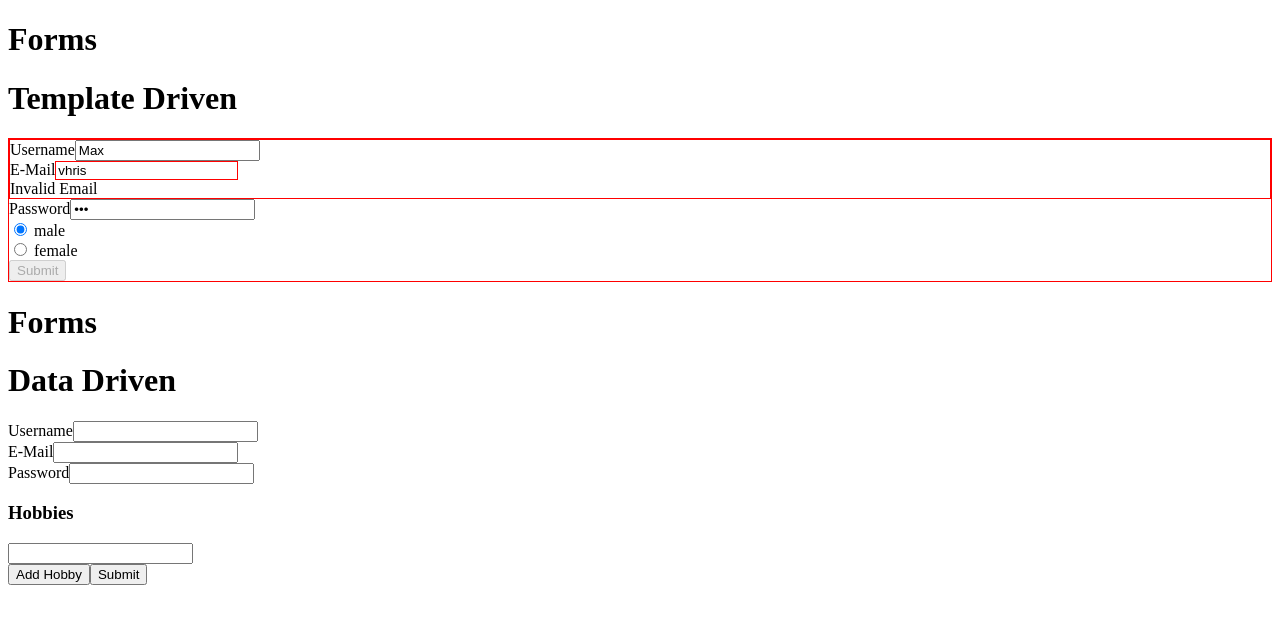
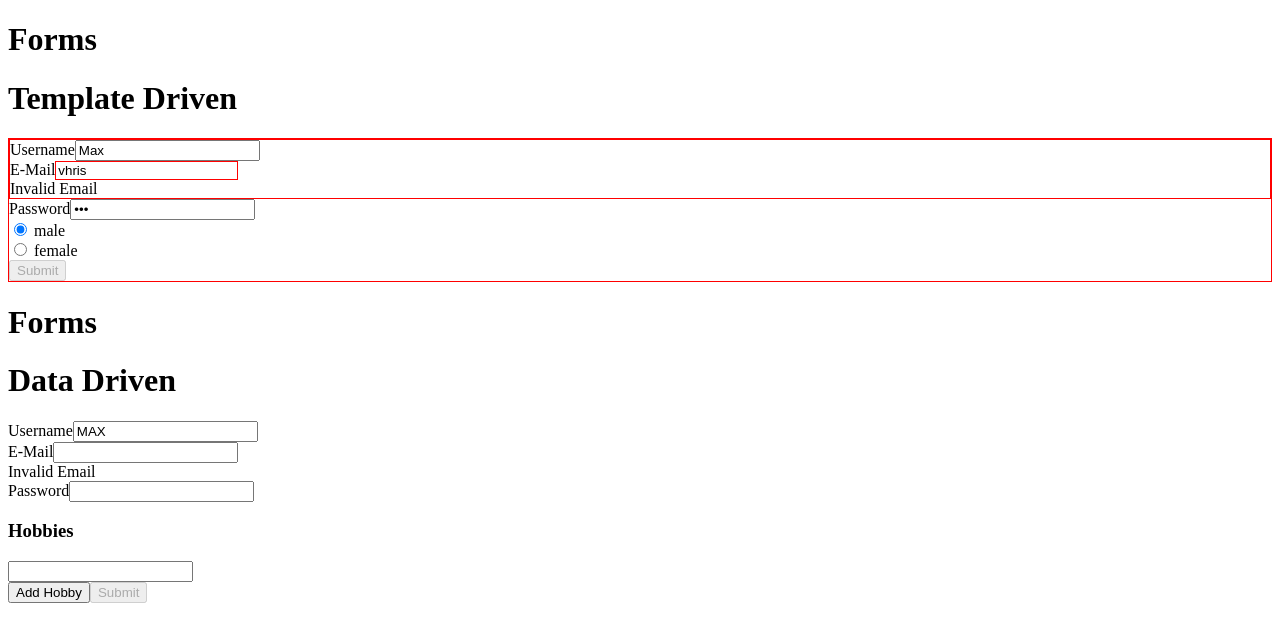
Before and after one commit to Farzaneh-Taleb/forms-udemy, an Angular app: page / in a window 1280 px wide. Shown: the top 642 px of the page. Built offline with nearby package versions, Linux system fonts and the light colour scheme.

Commit message:
115 - 117 Data Driven Form

```diff
--- a/src/app/data-driven/data-driven.component.html
+++ b/src/app/data-driven/data-driven.component.html
@@ -16,6 +16,7 @@
              class="form-control"
              id="email"
              formControlName="email">
+      <div *ngIf="!myForm.controls['email'].valid">Invalid Email</div>
     </div>
   </div>
 
@@ -38,5 +39,5 @@
     </div>
   </div>
   <button type="button" class="btn btn-default">Add Hobby</button>
-  <button type="submit" class="btn btn-primary">Submit</button>
+  <button type="submit" class="btn btn-primary" [disabled]="!myForm.valid">Submit</button>
 </form>
--- a/src/app/data-driven/data-driven.component.ts
+++ b/src/app/data-driven/data-driven.component.ts
@@ -1,5 +1,5 @@
 import { Component,  } from '@angular/core';
-import {FormControl, FormGroup} from '@angular/forms';
+import {FormControl, FormGroup, Validators} from '@angular/forms';
 
 @Component({
   selector: 'app-data-driven',
@@ -12,9 +12,10 @@ export class DataDrivenComponent {
 
   constructor() {
     this.myForm = new FormGroup({
-      'username': new FormControl() ,
-      'password': new FormControl(),
-      'email': new FormControl()
+      'username': new FormControl('MAX' , Validators.required) ,
+      'password': new FormControl('' , Validators.required),
+      'email': new FormControl('' , [Validators.required ,
+        Validators.pattern('/^\w+([\.-]?\w+)*@\w+([\.-]?\w+)*(\.\w{2,3})+$/')])
     });
 
   }
```
